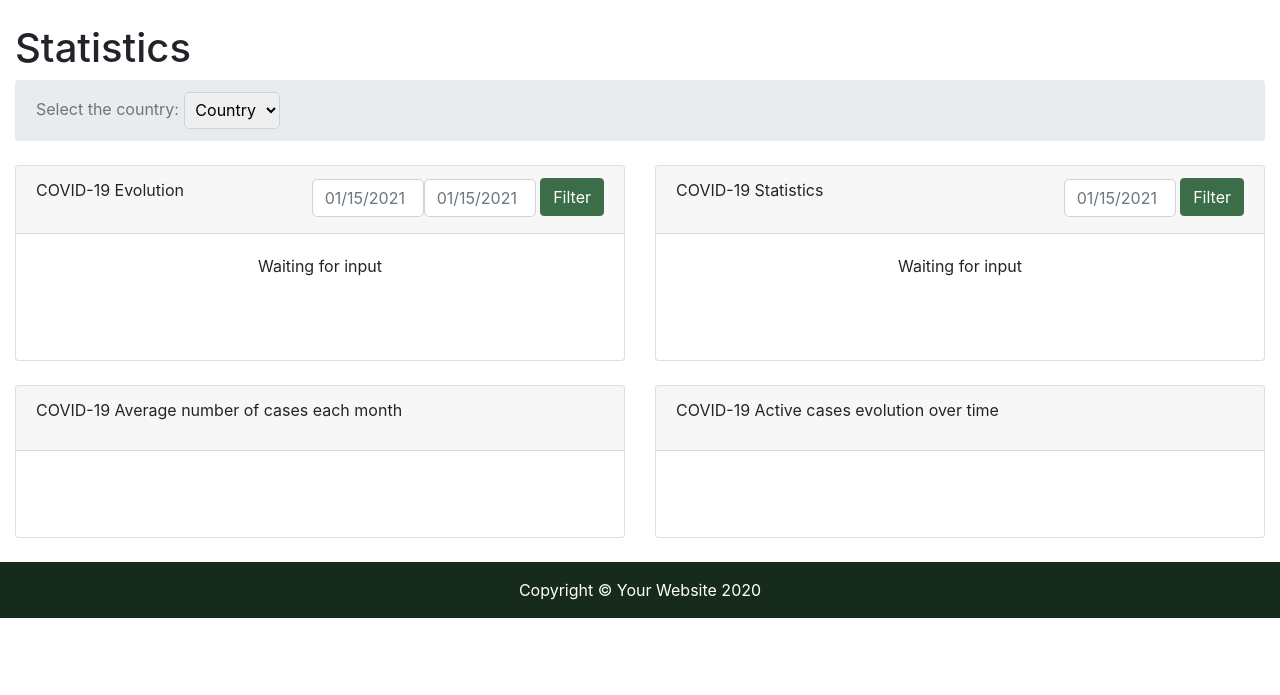
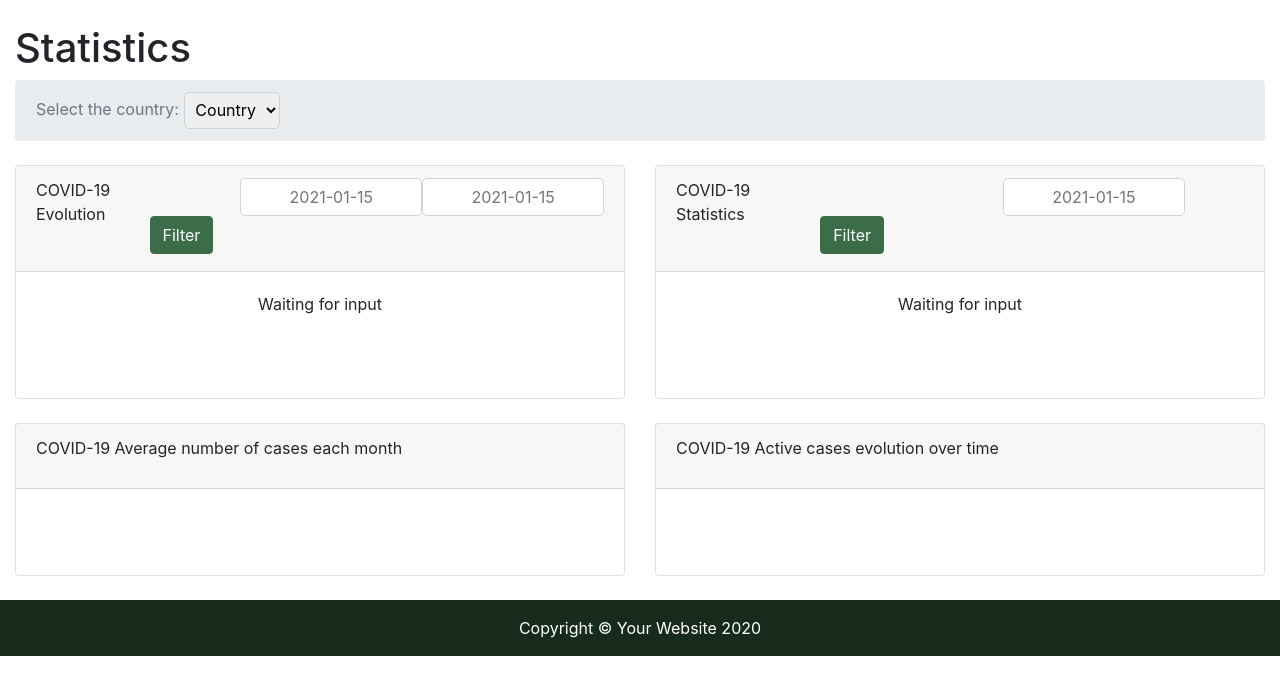
Before and after one commit to teodoragrosu/WADe-Project, a Flask app: page /statistics in a window 1280 px wide. Shown: the part 56-751 px from the top of the page. Run offline with Flask 2, Linux system fonts and the light colour scheme; data that the repository does not hold is empty; some libraries are stand-ins or nearby versions.

Commit message:
added fix for date issue

```diff
--- a/FrontEnd/CODA_main.py
+++ b/FrontEnd/CODA_main.py
@@ -21,7 +21,7 @@ def about_page():
 def statistics_page():
     open('templates/line_data.json', 'w').close()
     open('templates/pie_data.json', 'w').close()
-    today_date = datetime.today().strftime('%m/%d/%Y')
+    today_date = datetime.today().strftime('%Y-%m-%d')
 
     response = requests.get('http://localhost:5000/api/countries')
     countries = response.json().keys()
@@ -34,17 +34,15 @@ def receive_dates():
             json_data = json.load(json_file)
 
             if len(request.form) == 2:
-                start_date1, end_date1 = sd.format_date(request.form['start_date1']), sd.format_date(request.form['end_date1'])
-                print(start_date1, end_date1)
-                line_labels, line_values = sd.line_chart_data(json_data, start_date1, end_date1)
+                print(request.form['start_date'], request.form['end_date'])
+                line_labels, line_values = sd.line_chart_data(json_data, request.form['start_date'], request.form['end_date'])
 
                 with open("templates/line_data.json", "w") as data:
                     line_json = {'line_labels': line_labels, 'line_values': line_values}
                     json.dump(line_json, data)
 
             if len(request.form) == 1:
-                stats_date = sd.format_date(request.form['stats_date'])
-                pie_labels, pie_values = sd.pie_chart_data(json_data, stats_date)
+                pie_labels, pie_values = sd.pie_chart_data(json_data, request.form['pie_date'])
 
                 with open("templates/pie_data.json", "w") as data:
                     pie_json = {'pie_labels': pie_labels, 'pie_values': pie_values}
@@ -73,5 +71,9 @@ def line_data():
 def pie_data():
     return render_template("pie_data.json")
 
+@app.route('/bar_data')
+def bar_data():
+    return render_template("bar_data.json")
+
 if __name__ == '__main__':
     app.run(debug=True, port=8000)
--- a/FrontEnd/static/css/main.css
+++ b/FrontEnd/static/css/main.css
@@ -78,7 +78,11 @@ a:hover {
 }
 
 .fixed-bottom {
-    position: sticky;
+    position: inherit;
+}
+
+.fixed-top {
+    position: absolute;
 }
 
 .card-header {
@@ -95,6 +99,7 @@ a:hover {
 .datetimes {
     display: inline-flex;
     width: fit-content;
+    justify-content: flex-end;
 }
 
 .input-group {
@@ -110,3 +115,21 @@ a:hover {
     background-color: #3b6d48;
     border-color: #3b6d48;
 }
+
+.date-box {
+    position: relative;
+    display: flex;
+    flex-wrap: wrap;
+    align-items: stretch;
+    border-style: revert;
+    border-width: thin;
+    border-radius: 5px;
+    width: 40%;
+    border: 1px solid #ced4da;
+    padding: 6px;
+    text-align: center;
+}
+
+.date-box:focus {
+    border-color: #ced4da;
+}
--- a/FrontEnd/static/js/statistics_page/bar_chart.js
+++ b/FrontEnd/static/js/statistics_page/bar_chart.js
@@ -1,8 +1,10 @@
 function generate_bar_chart(bar_data) {
     var bar = JSON.parse(bar_data);
+    console.log(bar);
     Chart.defaults.global.defaultFontFamily = '-apple-system,system-ui,BlinkMacSystemFont,"Segoe UI",Roboto,"Helvetica Neue",Arial,sans-serif';
     Chart.defaults.global.defaultFontColor = '#292b2c';
 
+    console.log(Object.keys(bar).map(function (key) { return key.avg_deceased_per_day;}))
     // define the chart data
     var barChartData = {
       labels : ['January', 'February', 'March', 'April', 'May', 'June', 'July', 'August', 'September', 'October', 'November', 'December'],
@@ -11,28 +13,35 @@ function generate_bar_chart(bar_data) {
           label: "deceased",
           backgroundColor: chartColors.red,
           borderColor: chartColors.red,
-          data : window.bar_chart_data.data.map(({avg_deceased_per_day}) => avg_deceased_per_day),
+          data : Object.values(bar).map(function (value) { return value.avg_deceased_per_day;}),
       },
       {
           label: "confirmed",
           lineTension: 0.1,
           backgroundColor: chartColors.orange,
           borderColor: chartColors.orange,
-          data : window.bar_chart_data.data.map(({avg_confirmed_per_day}) => avg_confirmed_per_day),
+          data : Object.values(bar).map(function (value) { return value.avg_confirmed_per_day;}),
       },
       {
           label: "recovered",
           backgroundColor: chartColors.green,
           borderColor: chartColors.green,
-          data : window.bar_chart_data.data.map(({avg_recovered_per_day}) => avg_recovered_per_day),
-      }]
+          data : Object.values(bar).map(function (value) { return value.avg_recovered_per_day;}),
+      },
+      {
+          label: "active",
+          backgroundColor: chartColors.purple,
+          borderColor: chartColors.blue,
+          data : Object.values(bar).map(function (value) { return value.avg_active_per_day;}),
+      }
+      ]
     }
 
     // get chart canvas
     var ctx = document.getElementById("barChart").getContext("2d");
 
     // create the chart using the chart canvas
-    var barChart = new Chart(ctx, {
+    myBarChart = new Chart(ctx, {
       type: 'bar',
       data: barChartData,
       options: {
@@ -58,3 +67,9 @@ function generate_bar_chart(bar_data) {
         }}
     });
 }
+
+function update_bar(bar_results){
+    var bar = JSON.parse(bar_results);
+    myBarChart.data.datasets[0].data = bar.bar_values;
+    myBarChart.update();
+}
--- a/FrontEnd/static/js/statistics_page/country_data.js
+++ b/FrontEnd/static/js/statistics_page/country_data.js
@@ -3,6 +3,9 @@ function save_country_data(country_data) {
     $.ajax({
         url: "http://127.0.0.1:8000/country_data",
         type: 'post',
-        data: cdata
+        data: cdata,
+        success: function(data) {
+            $('.spinner-border').removeClass('visible').addClass('invisible');
+        }
     });
 }
--- a/FrontEnd/templates/layout.html
+++ b/FrontEnd/templates/layout.html
@@ -1,5 +1,5 @@
 <!DOCTYPE html>
-<html lang="en">
+<html lang="en" >
 <head>
   <meta charset="utf-8">
   <meta name="viewport" content="width=device-width, initial-scale=1, shrink-to-fit=no">
@@ -19,6 +19,7 @@
   <!-- Bootstrap core JavaScript -->
   <script src="/static/vendor/jquery/jquery.min.js"></script>
   <script src="/static/vendor/bootstrap/js/bootstrap.bundle.min.js"></script>
+  <script src="/static/vendor/jquery/jquery-dateformat.min.js"></script>
 
     <!-- Date Picker -->
   <script type="text/javascript" src="https://cdnjs.cloudflare.com/ajax/libs/bootstrap-datepicker/1.4.1/js/bootstrap-datepicker.min.js"></script>
--- /dev/null
+++ b/FrontEnd/templates/line_data.json
@@ -0,0 +1 @@
+{"line_labels": ["2020-12-01", "2020-12-02", "2020-12-03", "2020-12-04", "2020-12-05", "2020-12-06", "2020-12-07", "2020-12-08", "2020-12-09", "2020-12-10", "2020-12-11", "2020-12-12", "2020-12-13", "2020-12-14", "2020-12-15", "2020-12-16", "2020-12-17", "2020-12-18", "2020-12-19", "2020-12-20", "2020-12-21", "2020-12-22", "2020-12-23", "2020-12-24", "2020-12-25", "2020-12-26", "2020-12-27", "2020-12-28", "2020-12-29", "2020-12-30", "2020-12-31"], "line_values": [11786, 12159, 12296, 12575, 12865, 13118, 13619, 13619, 15330, 15905, 16503, 17107, 17485, 17621, 17938, 18438, 18961, 19590, 20112, 20487, 20597, 21026, 21423, 21848, 22210, 22263, 22383, 22428, 22581, 22847, 23232]}
--- a/FrontEnd/templates/statistics_page.html
+++ b/FrontEnd/templates/statistics_page.html
@@ -27,13 +27,17 @@
             <div class="container-fluid">
                 <h1 class="mt-4">Statistics</h1>
                 <ol class="breadcrumb mb-4">
-                    <li class="breadcrumb-item active" style="padding: 5px;">Select the country: </li>
-                    <select id="country-selector" class="form-select country-select" aria-label="Default select example">
+                    <li class="breadcrumb-item active" style="padding: 5px;">Select the country:</li>
+                    <select id="country-selector" class="form-select country-select"
+                            aria-label="Default select example">
                         <option selected>Country</option>
                         {% for country in countries %}
-                            <option value="{{ country }}">{{ country }}</option>
+                        <option value="{{ country }}">{{ country }}</option>
                         {% endfor %}
                     </select>
+                    <div class="spinner-border text-success invisible" role="status" style="margin-left: 2rem;">
+                            <span class="sr-only">Loading...</span>
+                    </div>
                 </ol>
                 <div class="row">
                     <div class="col-xl-6">
@@ -42,20 +46,10 @@
                                 <p>COVID-19 Evolution</p>
                                 <div class="filters">
                                     <div class="datetimes">
-                                        <div id="start_date1" class="input-group date" data-provide="datepicker">
-                                            <input id="start_placeholder" type="text" class="form-control"
-                                                   placeholder="{{ today_date }}">
-                                            <div class="input-group-addon">
-                                                <span class="glyphicon glyphicon-th"></span>
-                                            </div>
-                                        </div>
-                                        <div id="end_date1" class="input-group date" data-provide="datepicker">
-                                            <input id="end_placeholder" type="text" class="form-control"
-                                                   placeholder="{{ today_date }}">
-                                            <div class="input-group-addon">
-                                                <span class="glyphicon glyphicon-th"></span>
-                                            </div>
-                                        </div>
+                                        <input type="text" id="start_placeholder" class="date-box"
+                                               placeholder="{{ today_date }}">
+                                        <input type="text" id="end_placeholder" class="date-box"
+                                               placeholder="{{ today_date }}">
                                     </div>
                                     <button id="line_chart_button" type="button" class="btn btn-primary"
                                             style="margin-bottom: 0.3rem;">Filter
@@ -73,14 +67,9 @@
                             <div class="card-header">
                                 <p>COVID-19 Statistics</p>
                                 <div class="filters">
-                                    <div class="datetimes">
-                                        <div id="stats_date" class="input-group date" data-provide="datepicker">
-                                            <input id="stats_placeholder" type="text" class="form-control"
-                                                   placeholder="{{ today_date }}">
-                                            <div class="input-group-addon">
-                                                <span class="glyphicon glyphicon-th"></span>
-                                            </div>
-                                        </div>
+                                    <div class="datetimes" style="justify-content: flex-end;">
+                                        <input type="text" id="pie_placeholder" class="date-box"
+                                               placeholder="{{ today_date }}" size="30" style="width: 50%">
                                     </div>
                                     <button id="pie_chart_button" type="button" class="btn btn-primary"
                                             style="margin-bottom: 0.3rem;">Filter
```
Also changed, not shown: FrontEnd/static/js/statistics_page/statistics_page.js (+51 -21 lines), FrontEnd/templates/bar_data.json (added, +1 -0 lines), FrontEnd/static/vendor/jquery/jquery-dateformat.min.js (added).
